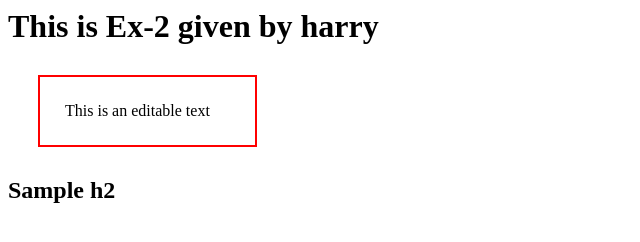
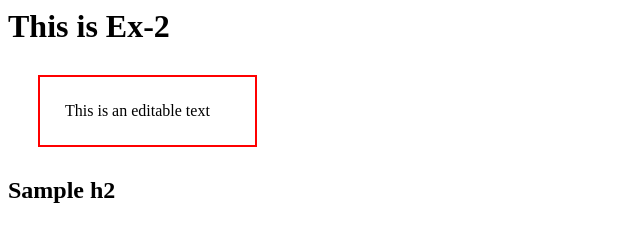
Before and after one commit to souvik-wizard/JavaScript_Projects, a plain HTML site: page Ex2 Harry (Local Storage Usage)/index.html in a window 1280 px wide. Shown: the whole page, without its empty margins (0-640 px from the left). Drawn offline with Linux system fonts and the light colour scheme.

Commit message:
Update index.html

```diff
--- a/Ex2 Harry (Local Storage Usage)/index.html
+++ b/Ex2 Harry (Local Storage Usage)/index.html
@@ -7,7 +7,7 @@
 </head>
 <body>
     <div class="container">
-        <h1 id="head1">This is Ex-2 given by harry</h1>
+        <h1 id="head1">This is Ex-2</h1>
         <h2 id="head2">Sample h2</h2>
     </div>
 
```
